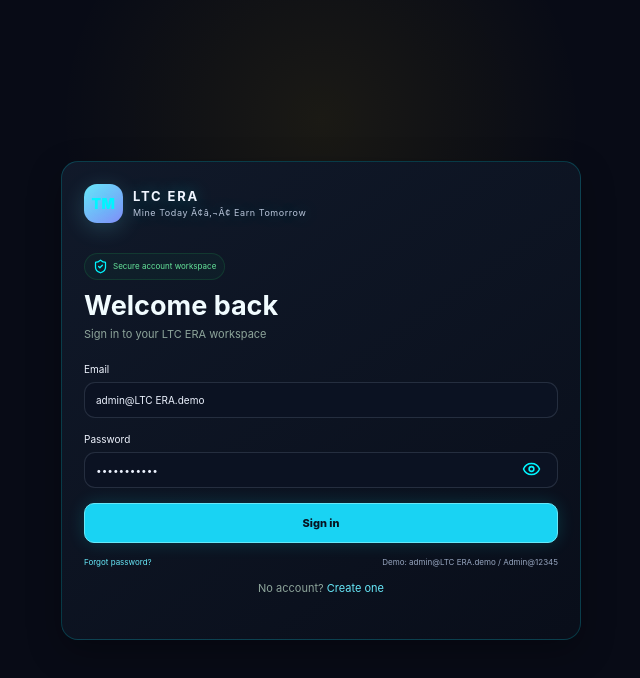
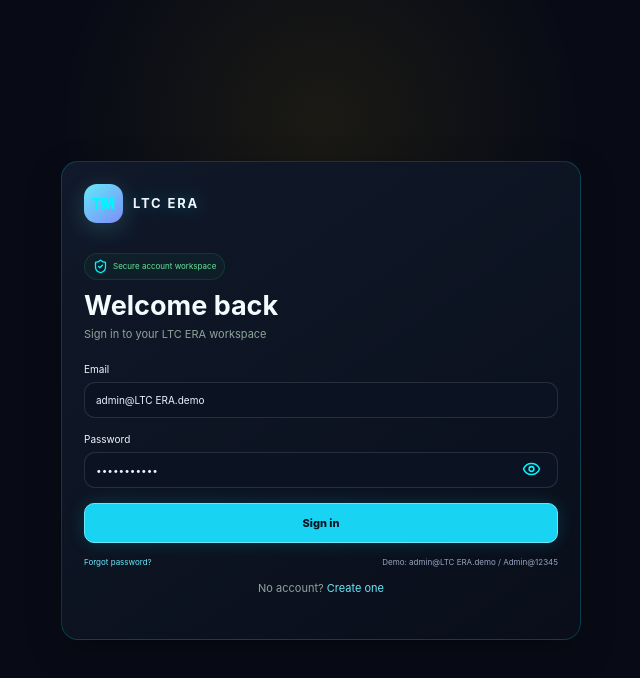
Before and after one commit to codexaasolutions-spec/ERa, a React (Vite) app in the folder client/: page /login in a window 1280 px wide. Shown: the top 678 px of the page, without its empty margins (319-959 px from the left). Built offline with nearby package versions, Linux system fonts and the light colour scheme; no server answers.

Commit message:
Remove tagline from login form

```diff
--- a/client/src/pages/Auth.tsx
+++ b/client/src/pages/Auth.tsx
@@ -8,7 +8,7 @@ import {ShieldCheck,MessageCircle,Eye,EyeOff} from 'lucide-react';
 const WHATSAPP_CHANNEL='https://whatsapp.com/channel/0029Vb8r8KN4dTnFwnDT2J0';
 
 function AuthBox({title,subtitle,children}:{title:string;subtitle:string;children:ReactNode}){
-  return <div className="auth-page"><Card className="auth-card"><div className="brand big"><span>TM</span><div><b>LTC ERA</b><small>Mine Today Ã¢â‚¬Â¢ Earn Tomorrow</small></div></div><div className="auth-trust"><ShieldCheck size={15}/> Secure account workspace</div><h1>{title}</h1><p>{subtitle}</p>{children}</Card></div>
+  return <div className="auth-page"><Card className="auth-card"><div className="brand big"><span>TM</span><div><b>LTC ERA</b></div></div><div className="auth-trust"><ShieldCheck size={15}/> Secure account workspace</div><h1>{title}</h1><p>{subtitle}</p>{children}</Card></div>
 }
 
 function WhatsAppJoinPopup({onContinue}:{onContinue:()=>void}){
```
